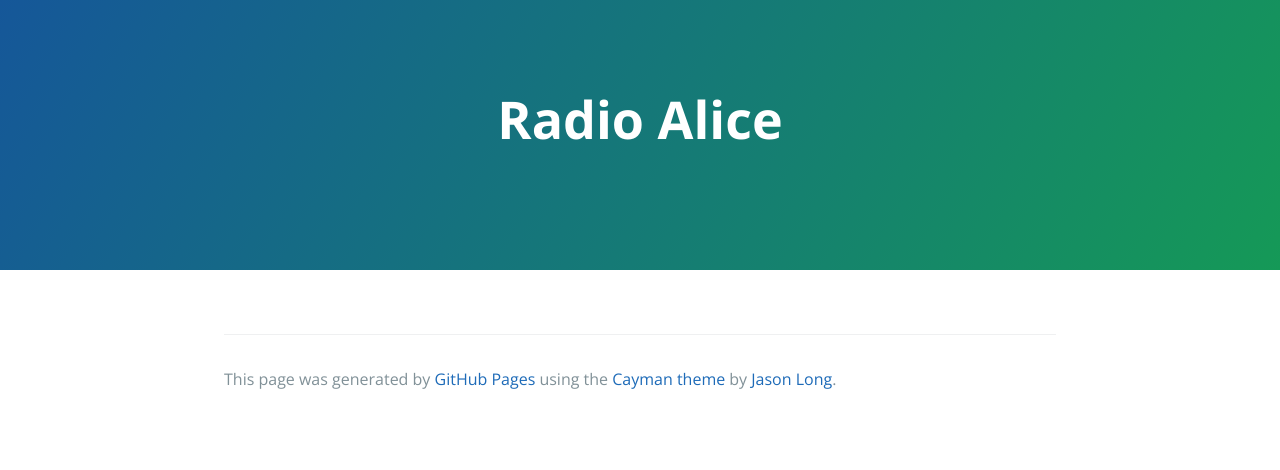
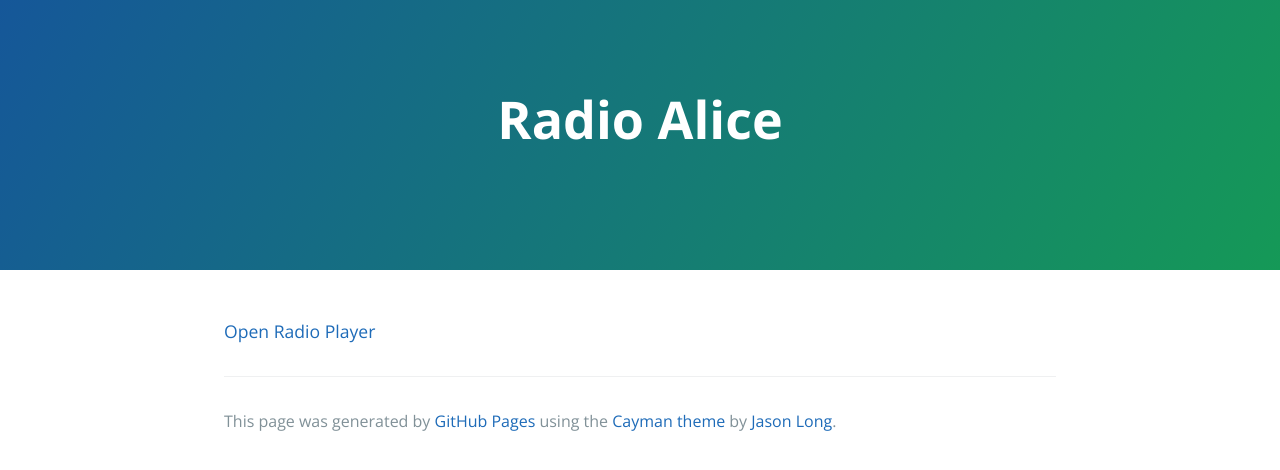
Before and after one commit to radioalice/radioalice.github.io, a Jekyll site: the page index.html, which Jekyll copies as it is, in a window 1280 px wide. Shown: the top 470 px of the page. Built offline with Jekyll 4.4.1, drawn with Linux system fonts in a browser that asks for light colours.

Commit message:
Update index.html

```diff
--- a/index.html
+++ b/index.html
@@ -18,8 +18,10 @@
     <section class="main-content">
       <h3></h3>
     <audio control>
-      <source src=shaincast.caster.fm:12064/listen.mp3 type="audio/mpeg">
+      <source src="shaincast.caster.fm:12064/listen.mp3" type="audio/mpeg">
     </audio>
+
+      <a href="#" onclick="window.open('http://mobile.caster.fm/4141C9/','web-radio','width=800,height=360,left=0,top=0,resizable=no,scrollbars=no,toolbar=no,menubar=no,location=no,directories=no,status=no,toolbar=no'); return false;" class="bbutton">Open Radio Player</a>
 
       <footer class="site-footer">
 
```
